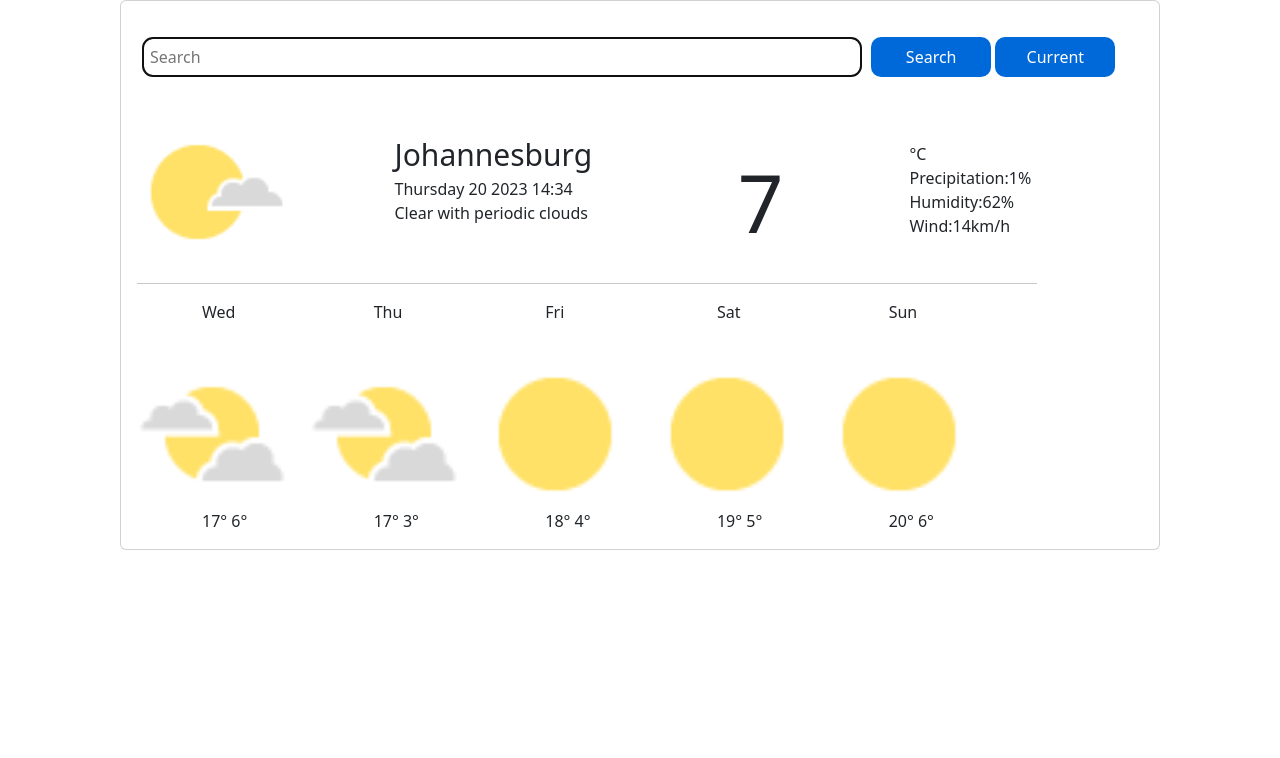
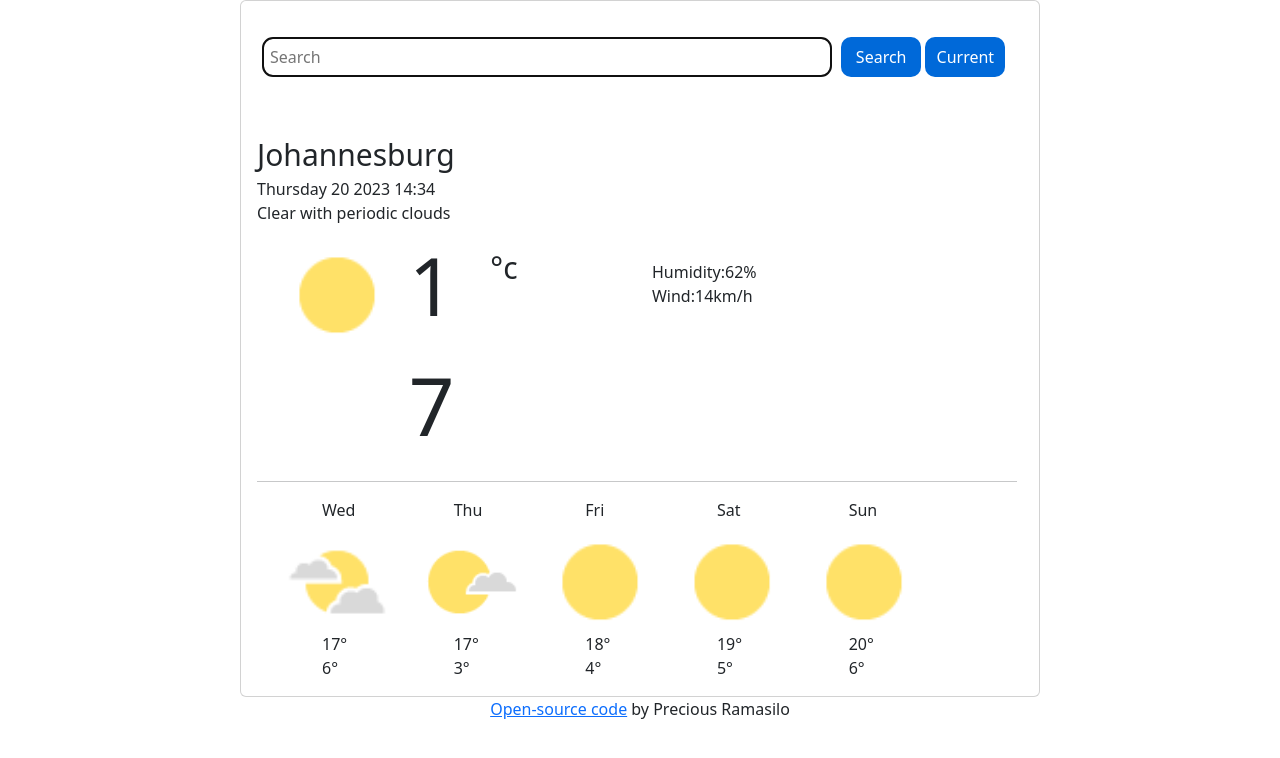
Before and after one commit to Ramasilo/my-weather-app, a plain HTML site: page index.html in a window 1280 px wide. Drawn offline with nearby package versions, Linux system fonts and the light colour scheme.

Commit message:
link added.html and css edited

```diff
--- a/index.html
+++ b/index.html
@@ -10,7 +10,7 @@
 </head>
 <body>
   <div class="container">
-    <div class="card" style="width: 65rem;">
+    <div class="card" style="width: 50rem;">
   <div class="card-body">
      <div class="input-group rounded">
       <form id ="search-form">
@@ -21,23 +21,23 @@
 
   </div>
   <div class="row">
-    <div class="col-3">
-      <img src="images/sunny_s_cloudy.png" alt="sun">
-    </div>
-    <div class="col-4">
-      <div class="city" id="city">Johannesburg</div>
+    <div class="col-12"><div class="city" id="city">Johannesburg</div>
       <div class="day-time" id = "time">Tuesday 22:00</div>
       <div class="day-details" id = "day-details">Clear with periodic clouds</div>
+
     </div>
     <div class="col-2">
-      <div class="temperature" id ="temperature">7</div>
+        <img src="images/sun.png" alt="sun"class="sun" >
     </div>
     <div class="col-2">
-      <div class="degrees">
-        °C
-
+      <div class="temperature" id ="temperature">17</div>
+    </div>
+    <div class="col-2">
+      <div class="degree">
+        °c
       </div>
-      <div class="precipitation">Precipitation:1%</div>
+    </div>
+    <div class="col-2">
       <div class="humidity">Humidity:62%</div>
       <div class="wind">Wind:14km/h</div>
     </div>
@@ -51,7 +51,7 @@
     </div>
     <div class="col-2">
       <div class="days">Thu</div>
-      <img src="images/partly cloudy.png" alt="partly cloudy">
+      <img src="images/sunny_s_cloudy.png" alt="partly cloudy">
       <div class="weather">17° 3°</div>
     </div>
     <div class="col-2">
@@ -72,6 +72,10 @@
   </div>
   </div>
 </div>
+ <p>
+<a href=https://github.com/Ramasilo>Open-source code</a>
+by Precious Ramasilo
+</p>
 
 
   </div>
--- a/src/styles.css
+++ b/src/styles.css
@@ -2,12 +2,25 @@
   margin: auto;
 }
 img {
-  padding-top: 35px;
-  width: 150px;
+  padding-top: 10px;
+  width: 100px;
+  margin-left: 30px;
+}
+
+.sun {
+  width: 100px;
+  margin-top: 10px;
 }
 #temperature {
   font-size: 80px;
-  margin-top: 60px;
+  margin-top: 0px;
+  margin-left: 20px;
+
+}
+.degree {
+  margin-top: 20px;
+  margin-left: -30px;
+  font-size: 30px;
 
 }
 #city {
@@ -24,8 +37,8 @@ img {
   font-size: 110px;
   padding-top: 30px;
 }
-.degrees {
-  padding-top: 60px;
+.humidity {
+  padding-top: 35px;
 }
 .days {
   padding-left: 65px;
@@ -38,7 +51,7 @@ img {
   background-color: #0069d9;
   border: none;
   border-radius: 10px;
-  width: 120px;
+  width: 80px;
   margin-top: 20px;
   padding: 8px;
 }
@@ -47,7 +60,7 @@ img {
   background-color: #0069d9;
   border: none;
   border-radius: 10px;
-  width: 120px;
+  width: 80px;
   margin-top: 20px;
   padding: 8px
 }
@@ -56,12 +69,15 @@ img {
 }
 
 hr {
-  width: 900px;
+  width: 760px;
 }
 
 #search-city {
-  width: 720px;
+  width: 570px;
   margin: 5px;
   padding: 6px;
   border-radius: 10px;
 }
+p {
+  text-align: center;
+}
```
